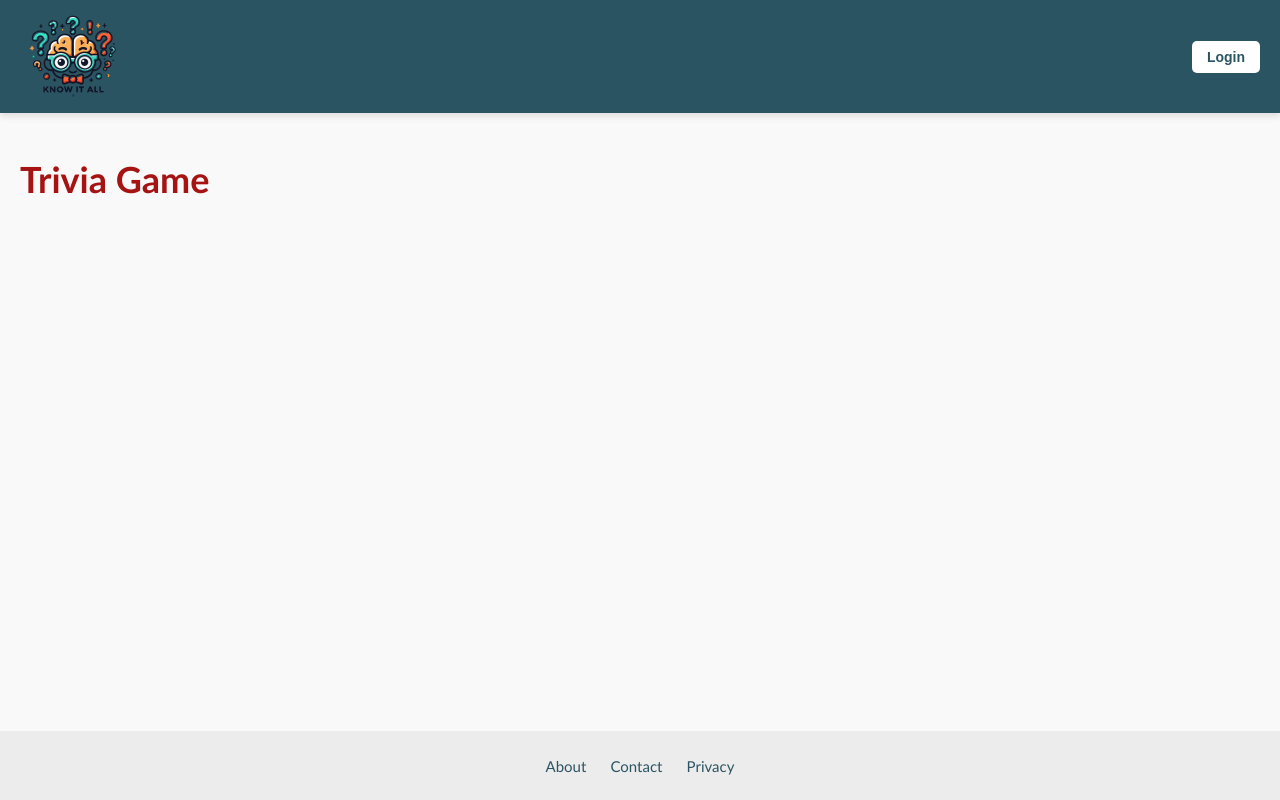
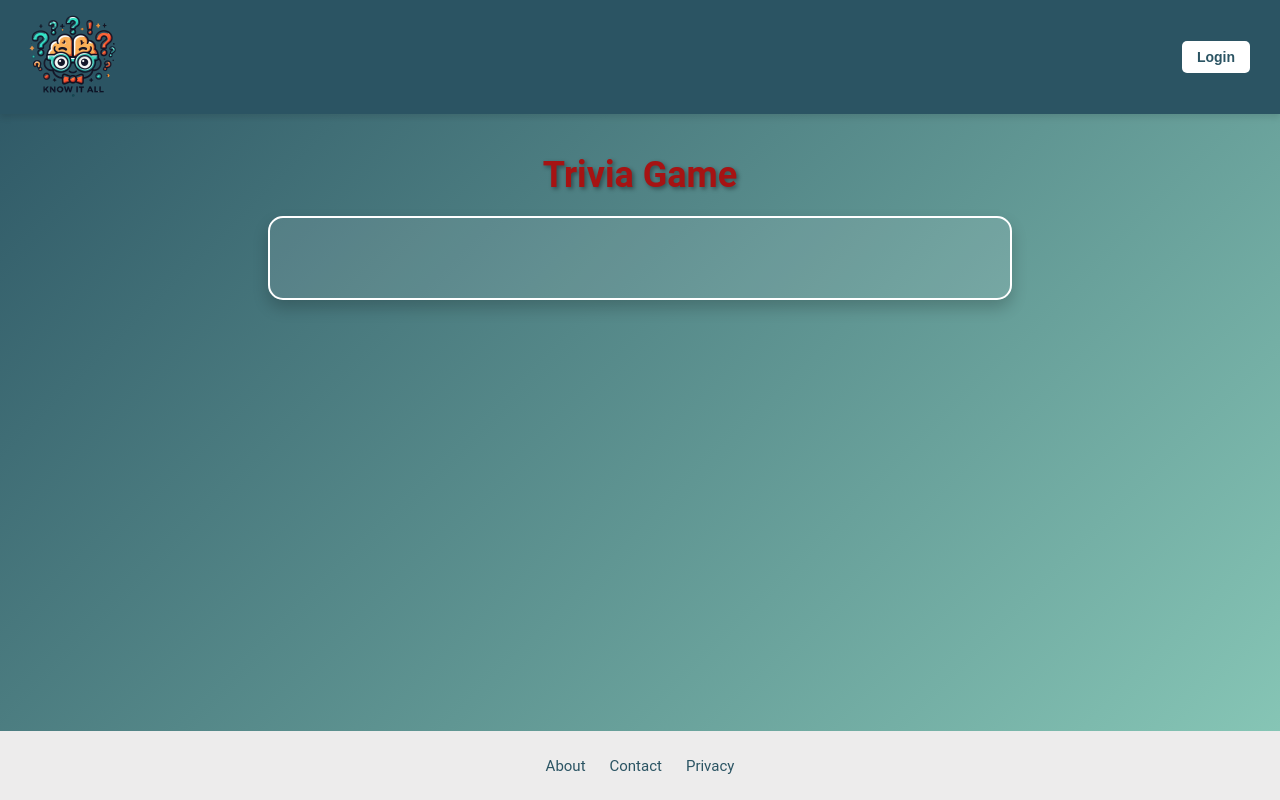
Before and after one commit to TonisJoosep/Know_It_All, a Django app: template templates/game.html in a window 1280 px wide. Run offline with Django 5.2, Linux system fonts and the light colour scheme; the template is opened without the code that fills it: most values are stand-ins (such as "Sample title", 1, 10 or a date in 2020).

Commit message:
style main game, make button appear when question is answered

```diff
--- /dev/null
+++ b/static/css/game.css
@@ -0,0 +1,133 @@
+/* General styles */
+body {
+    font-family: 'Roboto', Arial, sans-serif;
+    margin: 0;
+    padding: 0;
+    background: linear-gradient(135deg, #2b5463, #89c9b8);
+    color: #ffffff;
+    text-align: center;
+}
+
+h1 {
+    font-size: 36px;
+    margin-top: 20px;
+    color: #ffd700;
+    text-shadow: 2px 2px 4px rgba(0, 0, 0, 0.4);
+}
+
+/* Question container */
+#question-container {
+    background: rgba(255, 255, 255, 0.1);
+    border: 2px solid #ffffff;
+    border-radius: 15px;
+    padding: 20px;
+    max-width: 700px;
+    margin: 20px auto;
+    box-shadow: 0 8px 16px rgba(0, 0, 0, 0.2);
+}
+
+.question {
+    font-size: 24px;
+    margin-bottom: 20px;
+    padding: 10px;
+    color: #fff;
+    text-shadow: 1px 1px 2px rgba(0, 0, 0, 0.4);
+}
+
+/* Buttons */
+button {
+    background-color: #ffd700;
+    color: #2b5463;
+    border: none;
+    padding: 10px 20px;
+    border-radius: 6px;
+    font-size: 18px;
+    font-weight: bold;
+    cursor: pointer;
+    transition: background-color 0.3s ease, transform 0.2s ease;
+    margin: 10px;
+}
+
+button:hover {
+    background-color: #f1c40f;
+    transform: translateY(-2px);
+}
+
+#next-button {
+    margin-top: 20px;
+}
+
+.buttons-container {
+    display: flex;
+    justify-content: center;
+    gap: 15px;
+    margin-top: 20px;
+}
+
+.buttons-container a {
+    background-color: #ffffff;
+    color: #2b5463;
+    text-decoration: none;
+    padding: 10px 20px;
+    border-radius: 6px;
+    font-size: 18px;
+    font-weight: bold;
+    transition: background-color 0.3s ease, transform 0.2s ease;
+}
+
+.buttons-container a:hover {
+    background-color: #e0e0e0;
+    transform: translateY(-2px);
+}
+
+/* Results container */
+#results-container {
+    background: rgba(255, 255, 255, 0.1);
+    border: 2px solid #ffffff;
+    border-radius: 15px;
+    padding: 20px;
+    max-width: 600px;
+    margin: 20px auto;
+    box-shadow: 0 8px 16px rgba(0, 0, 0, 0.2);
+}
+
+#results-container h2 {
+    font-size: 28px;
+    margin-bottom: 10px;
+    color: #ffd700;
+}
+
+#results-container p {
+    font-size: 20px;
+    color: #ffffff;
+}
+
+/* Data container (hidden) */
+#data-container {
+    display: none;
+}
+
+/* Responsive design */
+@media (max-width: 768px) {
+    h1 {
+        font-size: 28px;
+    }
+
+    .question {
+        font-size: 20px;
+    }
+
+    button {
+        font-size: 16px;
+        padding: 8px 15px;
+    }
+
+    .buttons-container a {
+        font-size: 16px;
+        padding: 8px 15px;
+    }
+
+    #results-container p {
+        font-size: 18px;
+    }
+}
--- a/templates/game.html
+++ b/templates/game.html
@@ -4,12 +4,16 @@
 {% block title %}Welcome - Know_It_All{% endblock %}
 
 {% block content %}
+    <link rel="stylesheet" href="{% static 'css/game.css' %}">
     <body>
 
     <h1>Trivia Game</h1>
 
     <div id='question-container'>
-  <div class='question' data-question-index='0'> </div>
+        <div class='question' data-question-index='0'></div>
+        <div id='answers-container' class='answers-container'>
+
+        </div>
 
         <button id='next-button' style='display: none;'>Next Question</button>
     </div>
```
Also changed, not shown: static/js/scripts.js (+16 -16 lines). Lines whose indentation alone changed are shown as unchanged.
